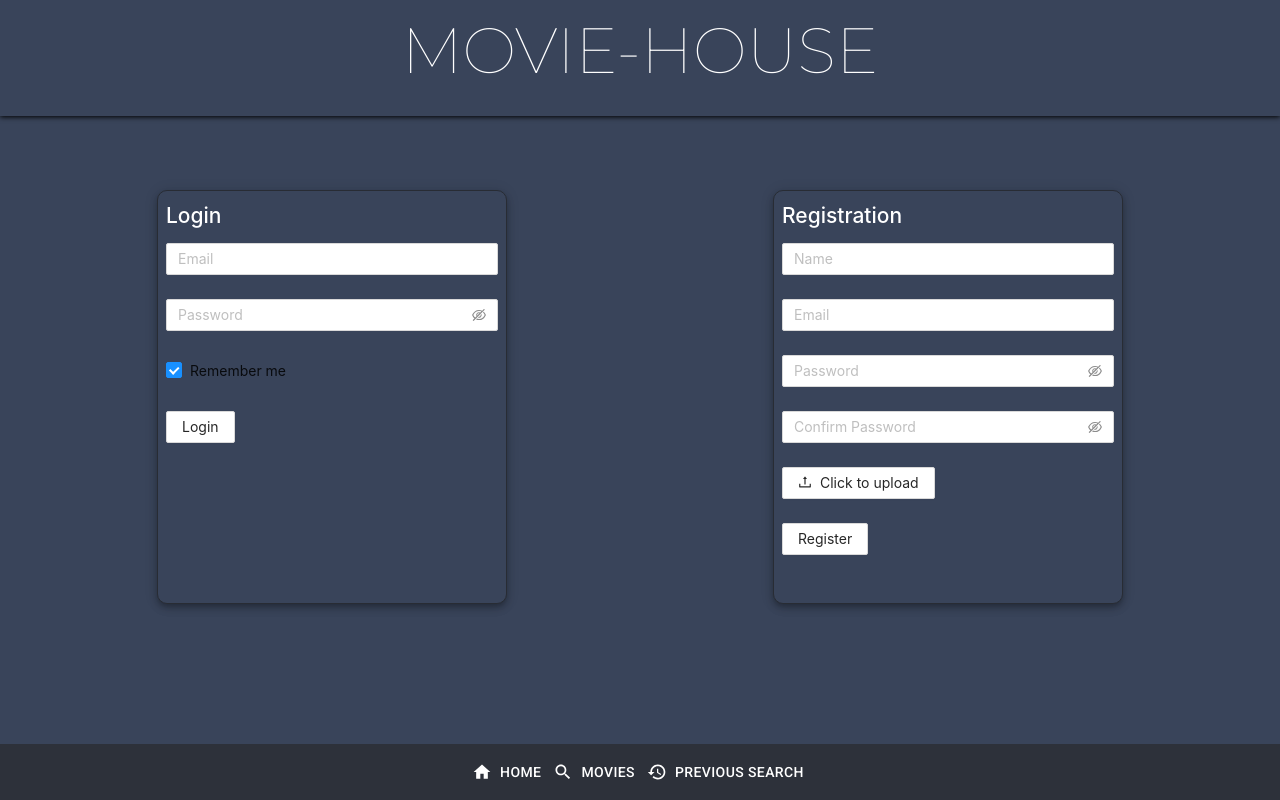
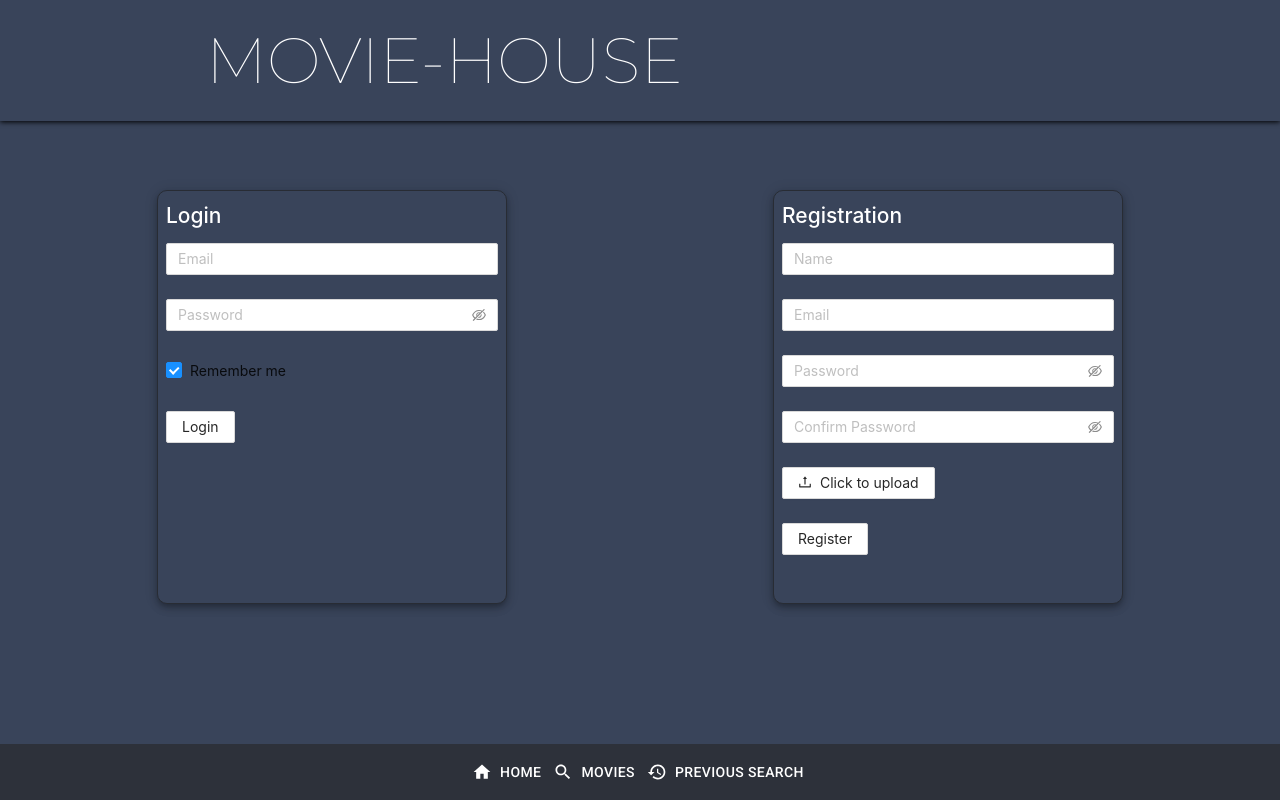
Before and after one commit to mexell96/movie-house, a React (Create React App) app: page /auth in a window 1280 px wide. Built offline with nearby package versions, Linux system fonts and the light colour scheme.

Commit message:
added auth in header

```diff
--- a/src/components/Header/Header.styled.ts
+++ b/src/components/Header/Header.styled.ts
@@ -1,16 +1,16 @@
 import styled from "styled-components";
 
-export const HeaderStyled = styled.span`
+export const HeaderStyled = styled.div`
   width: 100%;
   cursor: pointer;
   position: fixed;
   display: flex;
-  justify-content: center;
+  justify-content: space-around;
   text-transform: uppercase;
   background-color: #39445a;
   font-family: "Montserrat", sans-serif;
   font-size: 5vw;
-  padding-bottom: 15px;
+  padding: 10px;
   box-shadow: 0px 1px 5px black;
   color: white;
   z-index: 100;
@@ -20,3 +20,15 @@ export const HeaderStyled = styled.span`
     font-size: 6.4vw;
   }
 `;
+
+export const HeaderAvatarStyled = styled.div`
+  display: flex;
+  align-items: center;
+`;
+
+export const HeaderImgStyled = styled.img`
+  height: 5vw;
+  width: 5vw;
+  border-radius: 50%;
+  margin-right: 10px;
+`;
--- a/src/components/Header/Header.tsx
+++ b/src/components/Header/Header.tsx
@@ -1,8 +1,32 @@
-import { HeaderStyled } from "./Header.styled";
+import {
+  HeaderStyled,
+  HeaderAvatarStyled,
+  HeaderImgStyled,
+} from "./Header.styled";
+import { Button } from "antd";
+import { Link } from "react-router-dom";
+import { noPicture } from "../../consts";
 
 const Header = () => {
   return (
-    <HeaderStyled onClick={() => window.scroll(0, 0)}>Movie-house</HeaderStyled>
+    <HeaderStyled onClick={() => window.scroll(0, 0)}>
+      <div>Movie-house</div>
+      <HeaderAvatarStyled>
+        {/* {isAuth && (
+          <Button>
+            <Link to={`/auth`}>Login</Link>
+          </Button>
+        )} */}
+        {/* {!isAuth && (
+          <>
+            <HeaderImgStyled src={noPicture} alt="avatar" />
+            <Button>
+              <Link to={`/auth`}>Logout</Link>
+            </Button>
+          </>
+        )} */}
+      </HeaderAvatarStyled>
+    </HeaderStyled>
   );
 };
 
```
